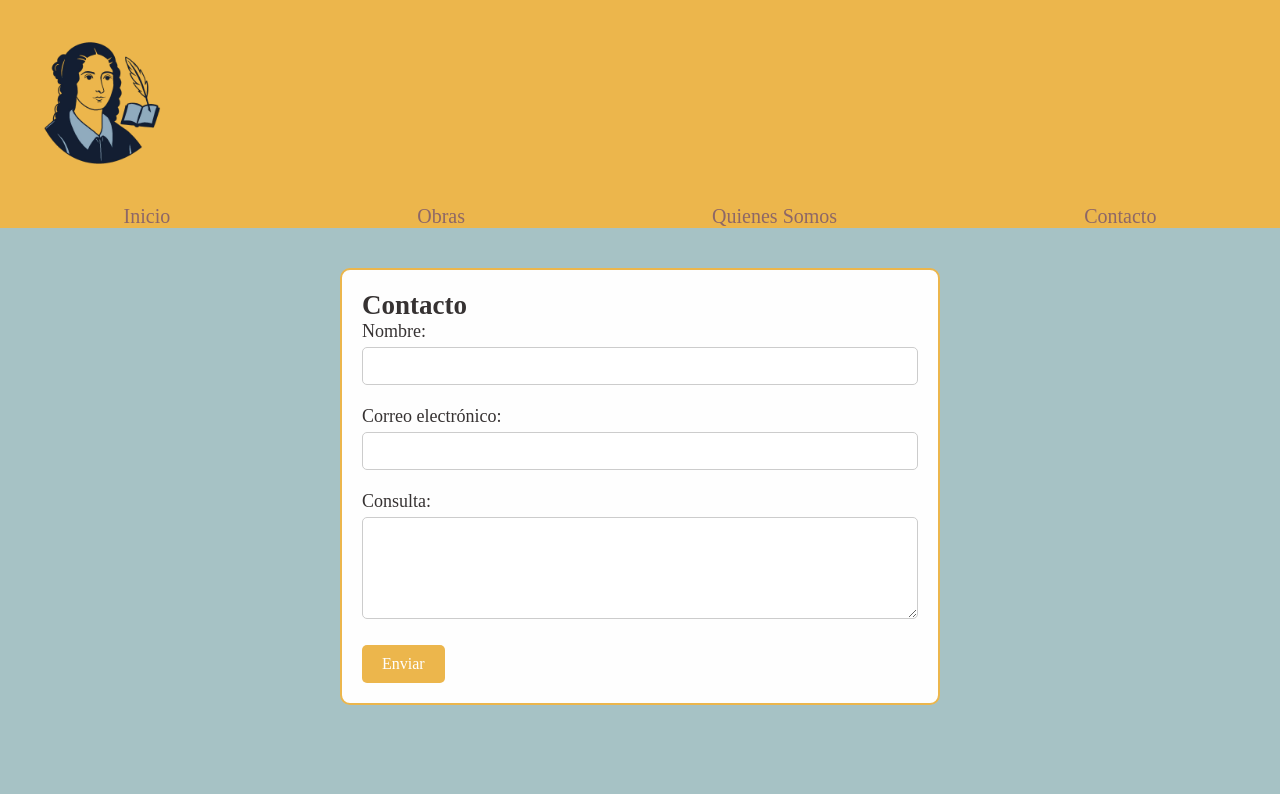
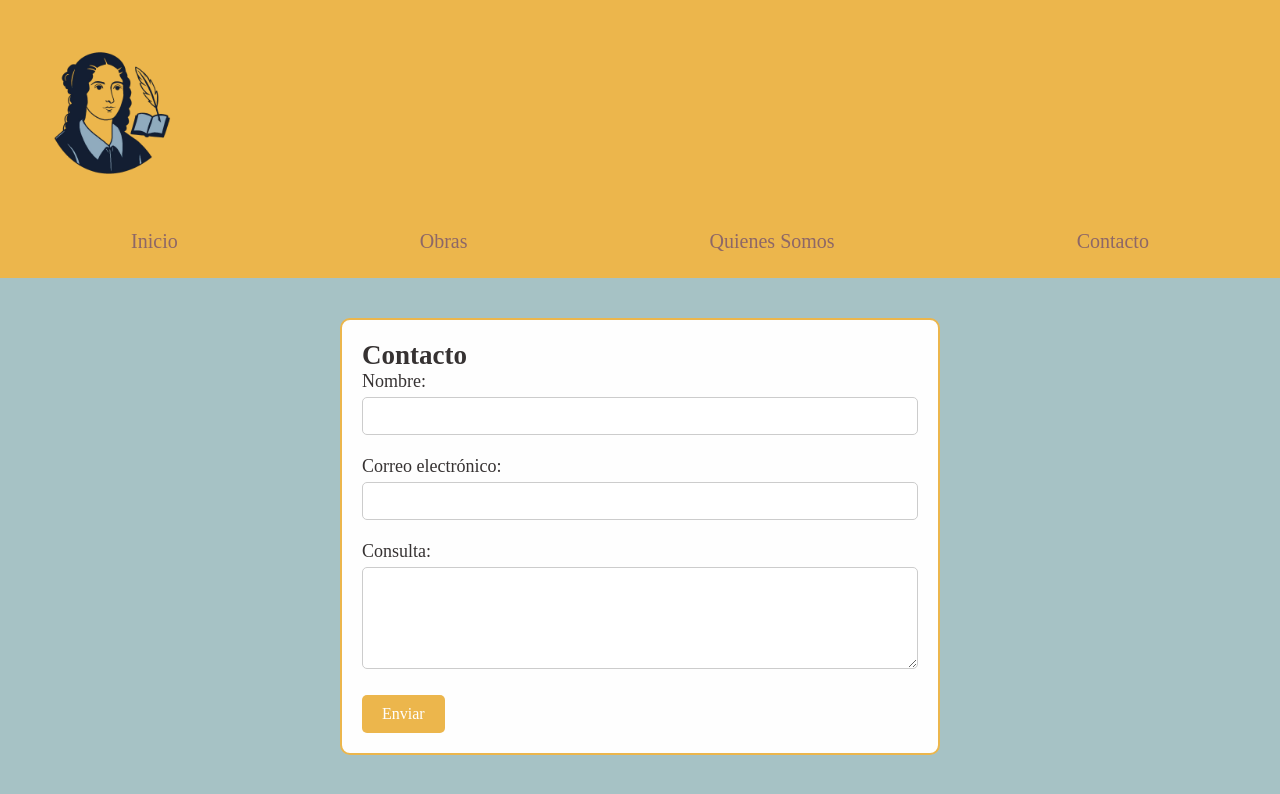
Before and after one commit to fdo-prez/fdo-prez.github.io, a plain HTML site: page contacto.html in a window 1280 px wide. Drawn offline with Linux system fonts and the light colour scheme.

Commit message:
Update contacto.css

```diff
--- a/contacto.css
+++ b/contacto.css
@@ -1,54 +1,60 @@
-*{
-margin :0;
+* {
+    margin: 0;
     padding: 0;
     box-sizing: border-box;
     font-family: 'Times New Roman', Times, serif;
+}
 
+body {
+    background-color: #a6c2c5;
 }
-nav{
-max-width: 9000px;
-margin: auto;
-background-color:#ecb64c ;
+
+nav {
+    max-width: 100%;
+    margin-top: 0;
+    background-color: #ecb64c;
     font-size: 20px;
-margin-top:px;
+    padding: 10px;
 }
-body{
-background-color:#a6c2c5;
 
-}
-.barraMenu{
+.barraMenu {
     list-style: none;
     display: flex;
     justify-content: space-around;
 }
-.barraMenu > li > a{
+
+.barraMenu > li > a {
     display: block;
-padding: 15 px 20 px;
-color:rgb(141, 103, 103) ;
+    padding: 15px 20px;
+    color: rgb(141, 103, 103);
     text-decoration: none;
 }
 
-.barraMenuVertical{
+.barraMenuVertical {
     position: absolute;
     display: none;
     list-style: none;
     width: 200px;
-background-color:#ede9e6 ;}
-.barraMenu li:hover .barraMenuVertical{
+    background-color: #ede9e6
+    ;
+}
+
+.barraMenu li:hover .barraMenuVertical {
     display: block;
+}
 
+.barraMenuVertical li:hover {
+    background-color: #527eaf;
 }
-.barraMenuVertical li:hover{
-background-color: #527eaf;
 
-}
 .barraMenuVertical li a {
     display: block;
     color: #a6c2c5;
     padding: 15px 15px 15px 20px;
     text-decoration: none;
+}
 
-}.formulario-contacto {
+.formulario-contacto {
   max-width: 600px;
   margin: 40px auto;
   padding: 20px;
```
Lines whose indentation alone changed are shown as unchanged.
